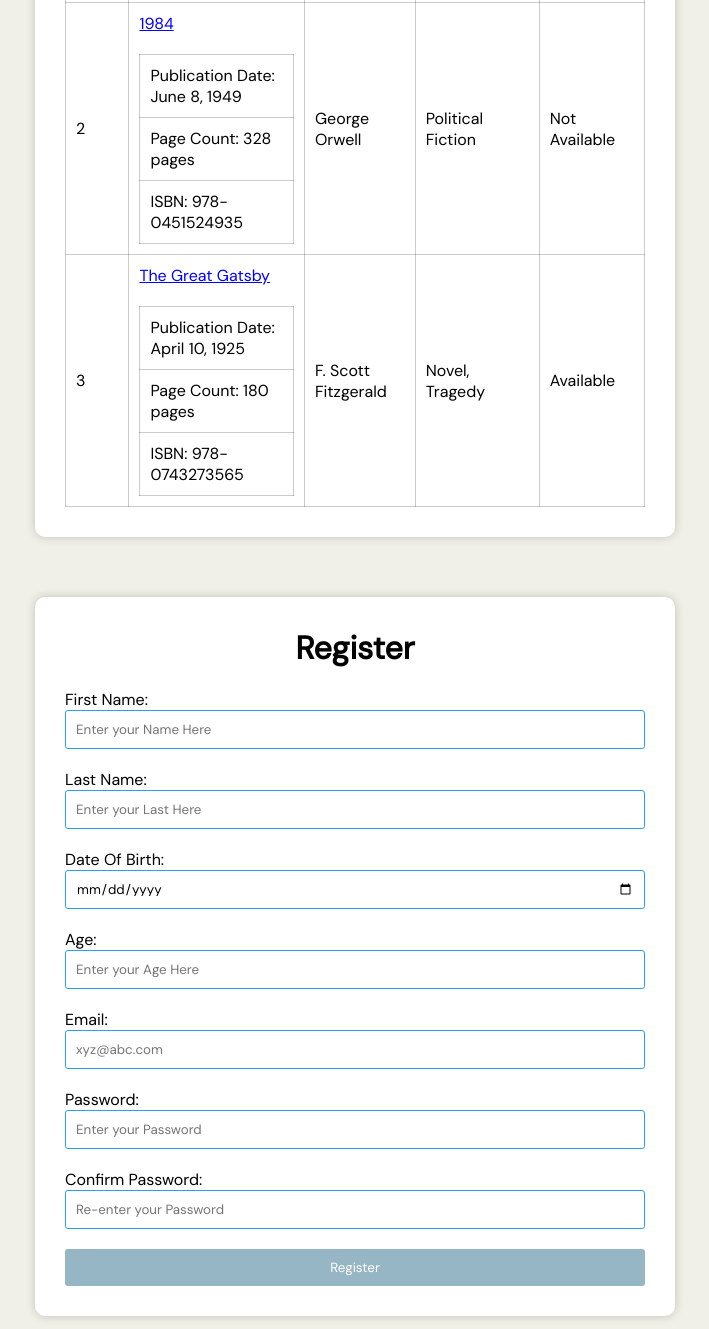
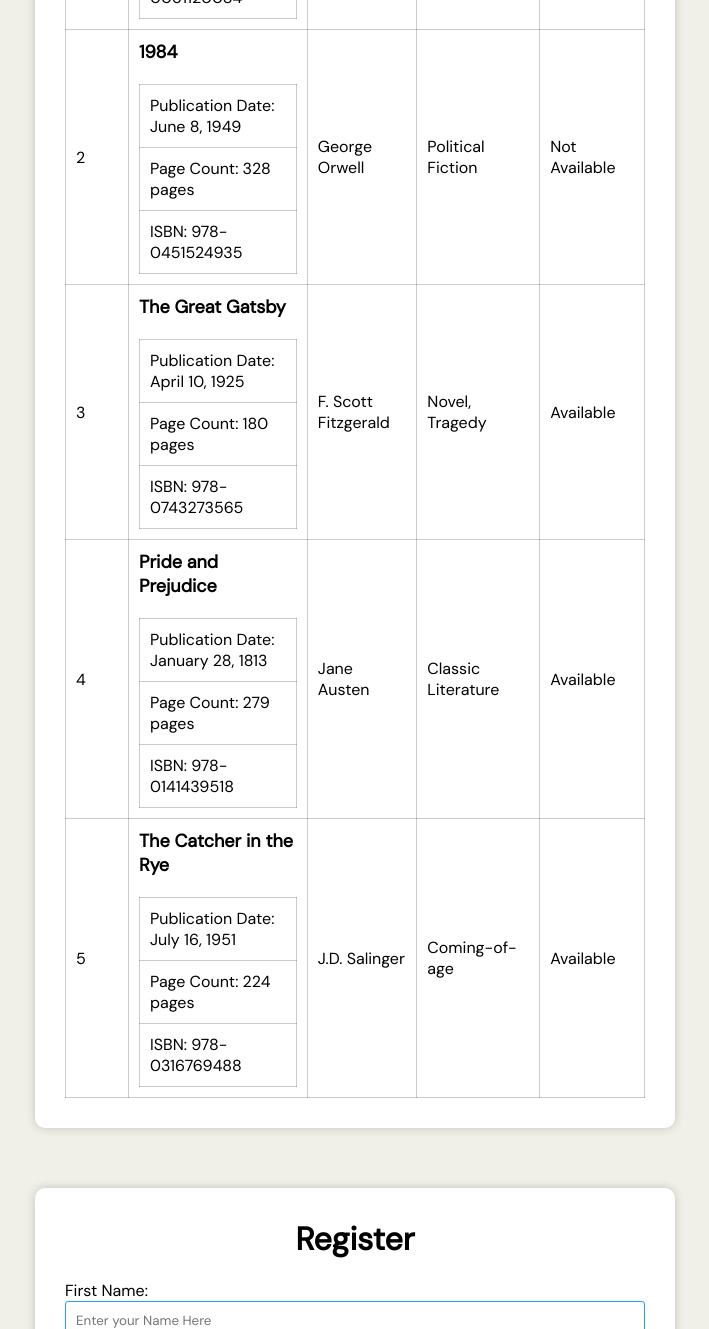
Before and after one commit to nvnKr09/19-aug-contest, a plain HTML site: page index.html in a window 1280 px wide. Shown: the part 508-1837 px from the top of the page, without its empty margins (285-994 px from the left). Drawn offline with Linux system fonts and the light colour scheme.

Commit message:
pushing final

```diff
--- a/index.html
+++ b/index.html
@@ -4,7 +4,7 @@
     <meta charset="UTF-8" />
     <meta name="viewport" content="width=device-width, initial-scale=1.0" />
     <link rel="stylesheet" href="style.css" />
-    <link rel="icon" href="favikon.png" type="png">
+    <link rel="icon" href="favikon.png" type="png" />
 
     <title>Library system</title>
   </head>
@@ -37,7 +37,7 @@
             <tr>
               <td>1</td>
               <td>
-                <a class="title-link" href="#">To Kill a Mockingbird</a>
+                <b><a class="book-link" href="https://en.wikipedia.org/wiki/To_Kill_a_Mockingbird" target="_blank">To Kill a Mockingbird</a></b>
                 <table>
                   <tr>
                     <td>Publication Date: July 11, 1960</td>
@@ -56,11 +56,10 @@
               <td>Novel,Social Issues</td>
               <td>Available</td>
             </tr>
-          </tbody>
             <tr>
               <td>2</td>
               <td>
-              <a class="title-link" href="#">1984</a>
+                <b><a class="book-link" href="https://en.wikipedia.org/wiki/Nineteen_Eighty-Four" target="_blank">1984</a></b>
                 <table>
                   <tr>
                     <td>Publication Date: June 8, 1949</td>
@@ -82,7 +81,7 @@
             <tr>
               <td>3</td>
               <td>
-              <a class="title-link" href="#">The Great Gatsby</a>
+                <b><a class="book-link" href="https://en.wikipedia.org/wiki/The_Great_Gatsby" target="_blank">The Great Gatsby</a></b>
                 <table>
                   <tr>
                     <td>Publication Date: April 10, 1925</td>
@@ -101,6 +100,51 @@
               <td>Novel, Tragedy</td>
               <td>Available</td>
             </tr>
+            <tr>
+              <td>4</td>
+              <td>
+                <b><a class="book-link" href="https://en.wikipedia.org/wiki/Pride_and_Prejudice" target="_blank">Pride and Prejudice</a></b>
+                <table>
+                  <tr>
+                    <td>Publication Date: January 28, 1813</td>
+                  </tr>
+
+                  <tr>
+                    <td>Page Count: 279 pages</td>
+                  </tr>
+
+                  <tr>
+                    <td>ISBN: 978-0141439518</td>
+                  </tr>
+                </table>
+              </td>
+              <td>Jane Austen</td>
+              <td>Classic Literature</td>
+              <td>Available</td>
+            </tr>
+            <tr>
+              <td>5</td>
+              <td>
+                <b><a class="book-link" href="https://en.wikipedia.org/wiki/The_Catcher_in_the_Rye" target="_blank">The Catcher in the Rye</a></b>
+                <table>
+                  <tr>
+                    <td>Publication Date: July 16, 1951</td>
+                  </tr>
+
+                  <tr>
+                    <td>Page Count: 224 pages</td>
+                  </tr>
+
+                  <tr>
+                    <td>ISBN: 978-0316769488</td>
+                  </tr>
+                </table>
+              </td>
+              <td>J.D. Salinger</td>
+              <td>Coming-of-age</td>
+              <td>Available</td>
+            </tr>
+          </tbody>
         </table>
       </div>
       <div class="card">
@@ -130,7 +174,8 @@
             id="age"
             class="box"
             placeholder="Enter your Age Here"
-            min="5" max="100"
+            min="5"
+            max="100"
             required
           />
           <label for="email">Email:</label><br />
--- a/style.css
+++ b/style.css
@@ -1,6 +1,6 @@
 @import url("https://fonts.googleapis.com/css2?family=DM+Sans:opsz@9..40&family=Kalam&display=swap");
-html{
-    scroll-behavior: smooth;
+html {
+  scroll-behavior: smooth;
 }
 * {
   margin: 0;
@@ -9,12 +9,12 @@ html{
   font-family: "DM Sans", sans-serif;
 }
 body {
-  background-color: #F1F0E8;
+  background-color: #f1f0e8;
 }
 
 .navbar {
   padding: 20px;
-  background: #96B6C5;
+  background: #96b6c5;
   position: sticky;
   top: 0px;
   display: flex;
@@ -22,8 +22,8 @@ body {
   align-items: center;
 }
 #logo {
-    color: white;
-    text-decoration: none;
+  color: white;
+  text-decoration: none;
   margin-left: 30px;
   font-size: 25px;
 }
@@ -42,7 +42,7 @@ body {
 }
 .nav-link:hover {
   color: black;
-  background: #F1F0E8;
+  background: #f1f0e8;
   padding: 5px;
   border-radius: 7px;
 }
@@ -70,8 +70,9 @@ th {
   border: 1px solid rgba(0 0 0/0.2);
   border-collapse: collapse;
 }
-td, th{
-    padding:10px;
+td,
+th {
+  padding: 10px;
 }
 th {
   text-align: left;
@@ -80,8 +81,10 @@ table {
   margin-top: 20px;
   width: 100%;
 }
-.title-link {
-  color: blue;
+.book-link {
+  color: black;
+  text-decoration: none;
+  font-size: 18px;
 }
 
 form {
@@ -95,13 +98,13 @@ form {
   width: 100%;
   padding: 10px;
 }
-.reg-button:hover{
-    background:#0c356a;
+.reg-button:hover {
+  background: #0c356a;
 }
 input {
   width: 100%;
   border-radius: 3px;
-  border: 1px solid #279EFF;
+  border: 1px solid #279eff;
   padding: 10px;
   margin: 0px 0px 20px 0px;
 }
```
Lines whose indentation alone changed are shown as unchanged.
